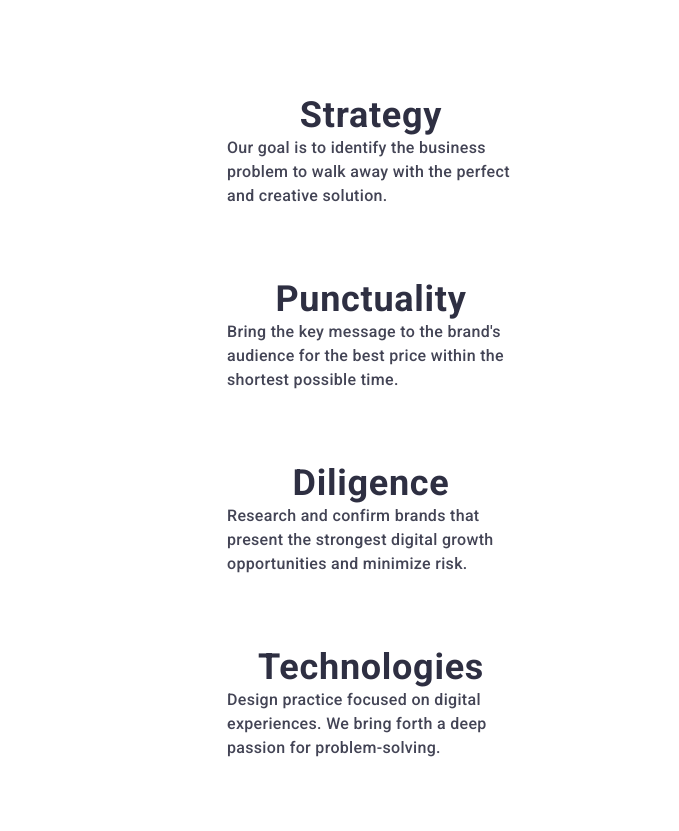
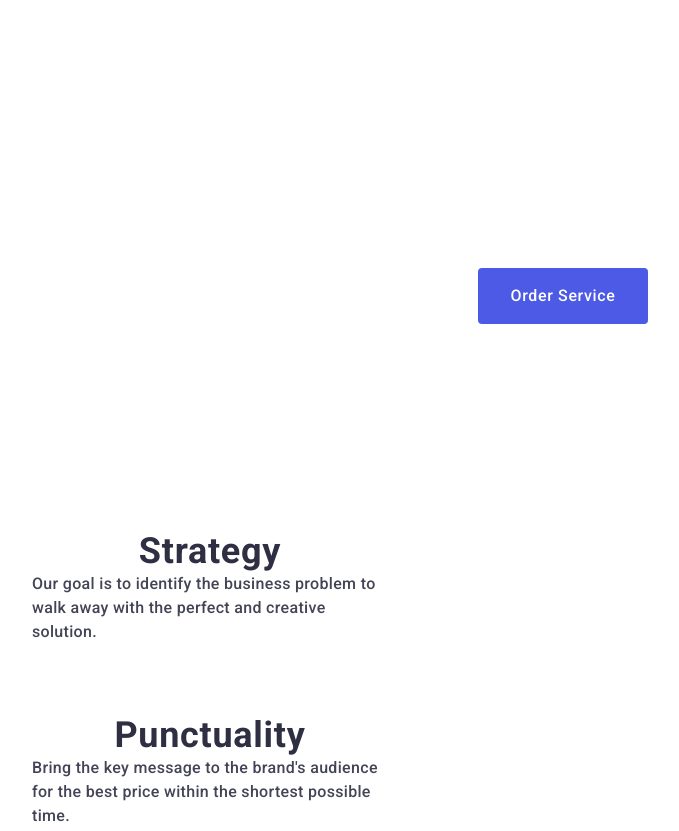
Before and after one commit to Vadym033/goit-markup-hw-06, a plain HTML site: page index.html in a window 1280 px wide. Shown: the top 831 px of the page, without its empty margins (77-756 px from the left). Drawn offline with nearby package versions, Linux system fonts and the light colour scheme.

Commit message:
homme-wwork

```diff
--- a/css/style.css
+++ b/css/style.css
@@ -17,6 +17,8 @@ h6 {
 
 img {
   display: block;
+  max-width: 100%;
+  height: auto;
 }
 a {
   text-decoration: none;
@@ -151,7 +153,7 @@ address {
 /*--------------h1---------------*/
 /*---------------------------------*/
 
-.section-title {
+.section-t itle {
   background-color: #2e2f42;
   background-image: linear-gradient(
       rgba(46, 47, 66, 0.7),
@@ -162,8 +164,9 @@ address {
   background-position: center center;
   background-size: cover;
   width: 100%;
-  max-width: 1440px;
-  padding: 188px 0;
+  /*   max-width: 1440px; */
+  padding: 72px 0;
+  /*   padding: 188px 0; */
   margin: 0 auto;
 }
 
@@ -173,13 +176,17 @@ address {
 .title {
   color: #fff;
   text-align: center;
-  font-size: 56px;
+  /*   font-size: 56px; */
+  font-size: 36px;
   font-weight: 700;
-  line-height: 1.07;
+  /*   line-height: 1.07; */
+  line-height: 1.11;
   letter-spacing: 0.02em;
   width: 100%;
-  max-width: 496px;
-  margin: 0 auto 48px;
+  /*   max-width: 496px; */
+  /*   margin: 0 auto 48px; */
+  margin: 0 auto 72px;
+  text-transform: capitalize;
 }
 
 .button-title-orderservice:hover,
@@ -236,10 +243,7 @@ address {
   align-items: flex-start;
   width: 320px;
   gap: 72px;
-  padding-left: 16px;
-  padding-right: 16px;
-  padding-top: 96px;
-  padding-bottom: 96px;
+  padding: 96px 16px;
   /*   gap: 24px; */
 }
 
@@ -394,8 +398,10 @@ address {
 /*--------ourportfolio--------*/
 
 .ourportfolio {
-  padding-top: 120px;
-  padding-bottom: 120px;
+  /*   padding-top: 120px;
+  padding-bottom: 120px; */
+  padding-top: 96px;
+  padding-bottom: 96px;
 }
 
 .ourportfolio-title {
@@ -853,22 +859,47 @@ address {
 
 /**--------------- table-----------------**/
 
-/*----------ourbenefits------------*/
-
 @media screen and (min-width: 768px) {
   .container {
     max-width: 736px;
   }
 
+  /*-----------------h1---------------------*/
+
+  .section-title {
+    padding: 112px 0;
+    margin: 0 auto;
+  }
+
+  .title {
+    font-size: 56px;
+    font-weight: 700;
+    line-height: 1.07;
+    letter-spacing: 0.02em;
+    width: 100%;
+    margin: 0 auto 36px;
+    text-transform: capitalize;
+  }
+
+  /*----------ourbenefits------------*/
   .ourbenefits-list {
-    display: flex;
     flex-direction: row;
     flex-wrap: wrap;
-    gap: 24px;
-    row-gap: 72px;
+    width: 736px;
+    /*     gap: 24px; */
   }
 
   .ourbenefits-item {
-    width: 365px;
+    width: calc((100% - 24px) / 2);
+    width: 356px;
+  }
+
+  /*--------ourportfolio--------*/
+}
+
+/**------------------desctop-------------**/
+@media screen and (min-width: 1158px) {
+  .container {
+    max-width: 1126px;
   }
 }
--- a/index.html
+++ b/index.html
@@ -61,14 +61,17 @@
       </div>
     </header> -->
     <main class="main">
-      <!--       <section class="section-title">
+      <section class="section-title">
         <div class="container hero-container">
-          <h1 class="title">Effective Solutions for Your Business</h1>
+          <h1 class="title">
+            Effective Solutions <br />
+            for Your Business
+          </h1>
           <button class="button-title-orderservice" type="button">
             Order Service
           </button>
         </div>
-      </section> -->
+      </section>
       <section class="section-ourbenefits">
         <div class="container">
           <h2 class="title-ourbenefits visually-hidden">Our benefits</h2>
@@ -299,7 +302,7 @@
           </ul>
         </div>
       </section> -->
-      <!--       <section class="ourportfolio">
+      <section class="ourportfolio">
         <div class="container">
           <h2 class="ourportfolio-title">Our Portfolio</h2>
           <ul class="ourportfolio-list">
@@ -425,7 +428,7 @@
             </li>
           </ul>
         </div>
-      </section> -->
+      </section>
     </main>
     <!--     <footer class="footer">
       <div class="container footer-container">
```
